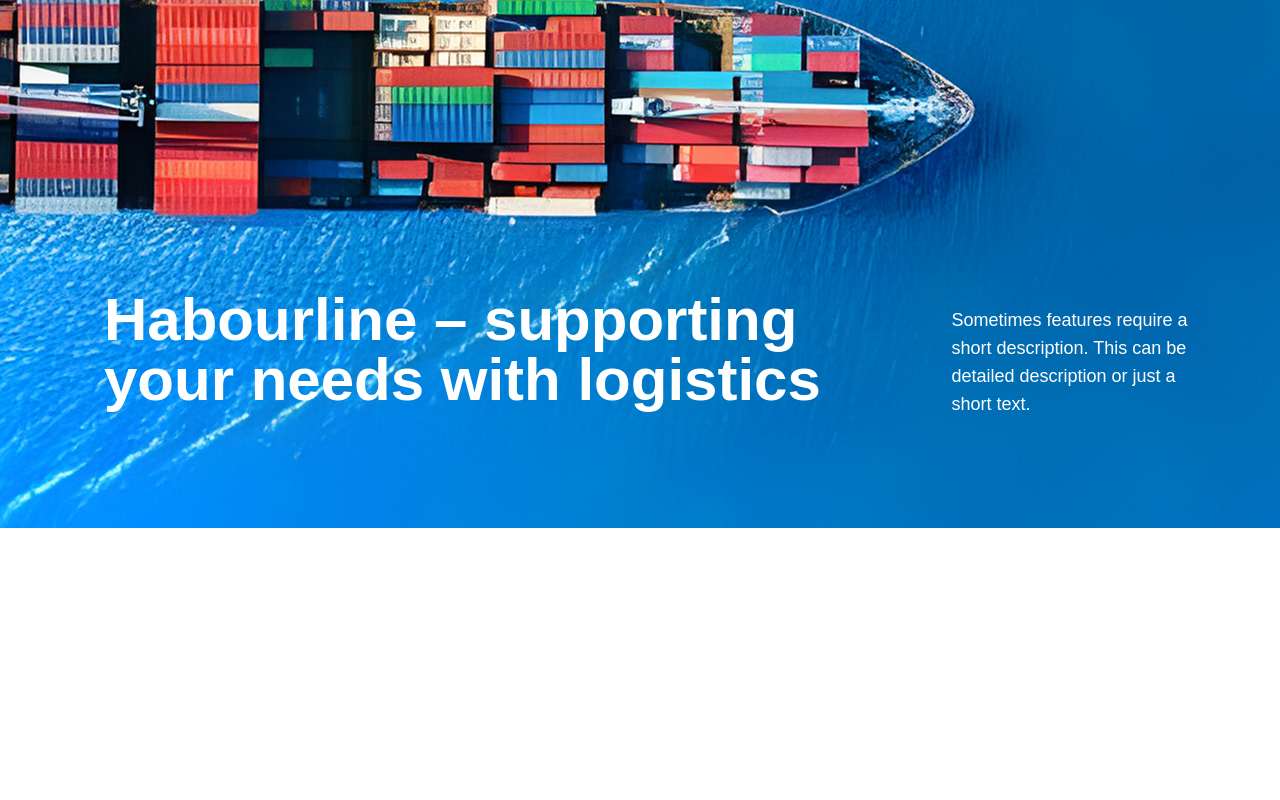
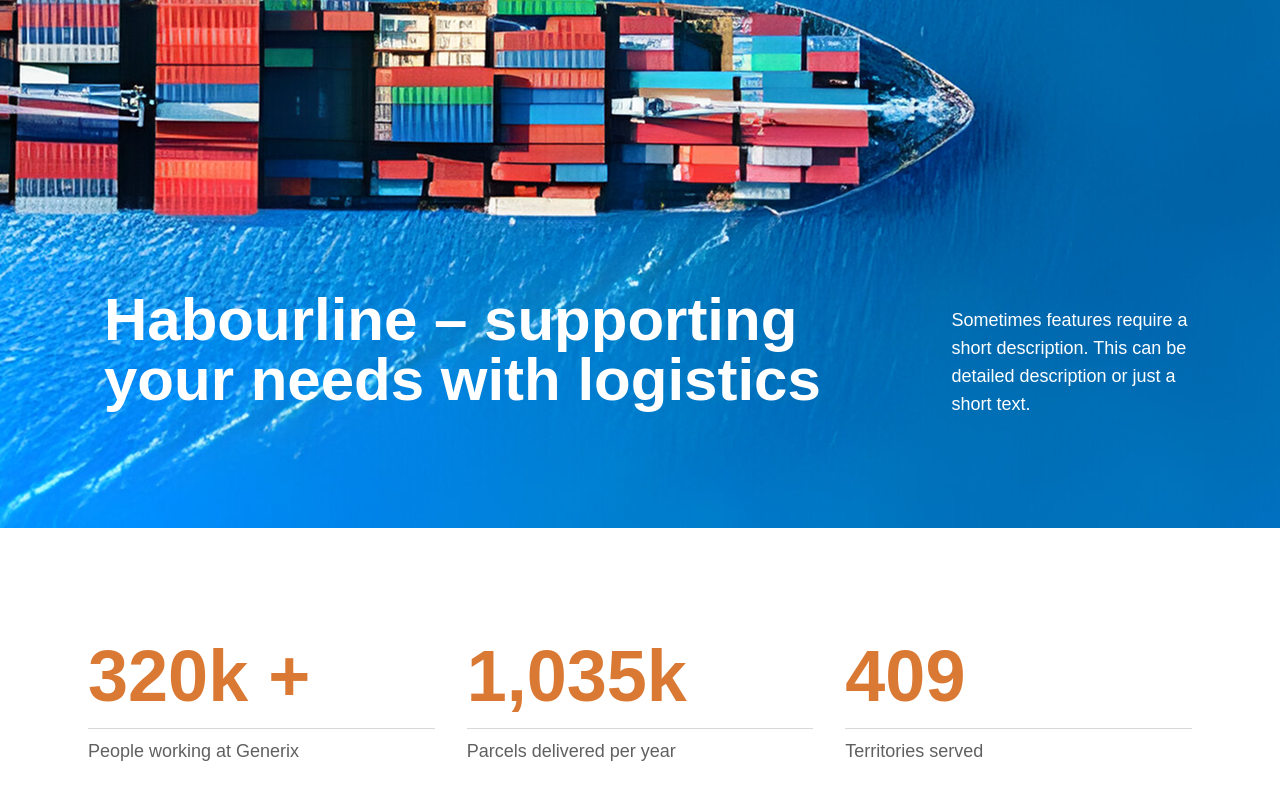
Before and after one commit to harrycode2790/habourline, a Next.js app: page /about in a window 1280 px wide. Shown: the part 222-1022 px from the top of the page. Before the commit the page ends 800 px from the top, so only its background shows below. Built offline with nearby package versions, Linux system fonts and the light colour scheme.

Commit message:
Added the stats section.

```diff
--- a/app/about/page.tsx
+++ b/app/about/page.tsx
@@ -1,7 +1,14 @@
 import Header from "@/components/Header";
 import HeroSection from "@/components/HeroSection";
+import StatsSection from "@/components/StatsSection";
 
 export default function AboutPage() {
+    const stats = [
+        { value: "320k +", title: "People working at Generix" },
+        { value: "1,035k", title: "Parcels delivered per year" },
+        { value: "409", title: "Territories served" },
+        ];
+
     return (
         <>
         <HeroSection
@@ -9,6 +16,7 @@ export default function AboutPage() {
             description="Sometimes features require a short description. This can be detailed description or just a short text."
             backgroundImage="/images/about-top.png"
         />
+        <StatsSection stats= {stats} />
         </>
     );
 }
--- a/components/HeroSection.tsx
+++ b/components/HeroSection.tsx
@@ -16,7 +16,7 @@ const HeroSection: React.FC<HeroSectionProps> = ({ title, description, backgroun
         style={{ backgroundImage: `url(${backgroundImage})` }}>
 
         <Header />
-        <div className="px-6  flex flex-col md:flex-row mt-8 md:mt-108 md:gap-8">
+        <div className="px-6  flex flex-col md:flex-row mt-16 md:mt-108 md:gap-8">
             <h1 className="text-4xl md:text-6xl font-bold md:max-w-[847px] md:pl-20">{title}</h1>
             <p className="mt-4 text-base md:text-lg max-w-xs md:max-w-3xs mx-auto">{description}</p>
         </div>
--- /dev/null
+++ b/components/StatsSection.tsx
@@ -0,0 +1,27 @@
+import React from "react";
+
+interface StatItem {
+  value: string;
+  title: string;
+}
+
+interface StatsSectionProps {
+  stats: StatItem[];
+}
+
+const StatsSection: React.FC<StatsSectionProps> = ({ stats }) => {
+  return (
+    <section className="py-28">
+      <div className="max-w-6xl mx-auto px-6 grid grid-cols-1 md:grid-cols-3 gap-8 text-center md:text-left">
+        {stats.map((stat, index) => (
+          <div key={index} className="flex flex-col">
+            <h2 className="text-3xl md:text-7xl font-bold text-[#DA7934]  pb-4 border-b border-[#D8D8D8]">{stat.value}</h2>
+            <p className="text-[#606060] mt-2 text-lg">{stat.title}</p>
+          </div>
+        ))}
+      </div>
+    </section>
+  );
+};
+
+export default StatsSection;
```
Lines whose indentation alone changed are shown as unchanged.
